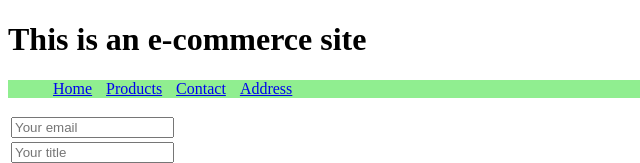
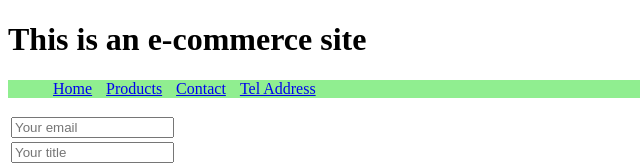
Before and after one commit to dragosbajenaru32/js1c10, a website: page public/html/contact.html in a window 1280 px wide. Shown: the top 163 px of the page, 0-640 px from the left. Drawn offline with Linux system fonts and the light colour scheme.

Commit message:
Update contact.html

```diff
--- a/public/html/contact.html
+++ b/public/html/contact.html
@@ -14,7 +14,7 @@
                 <li><a href="../index.html">Home</a></li>
                 <li><a href="../html/products.html">Products</a></li>
                 <li><a href="#">Contact</a></li>
-                <li><a href="#">Address</a></li>
+                <li><a href="#">Tel Address</a></li>
             </ul>
         </div>
 
```
